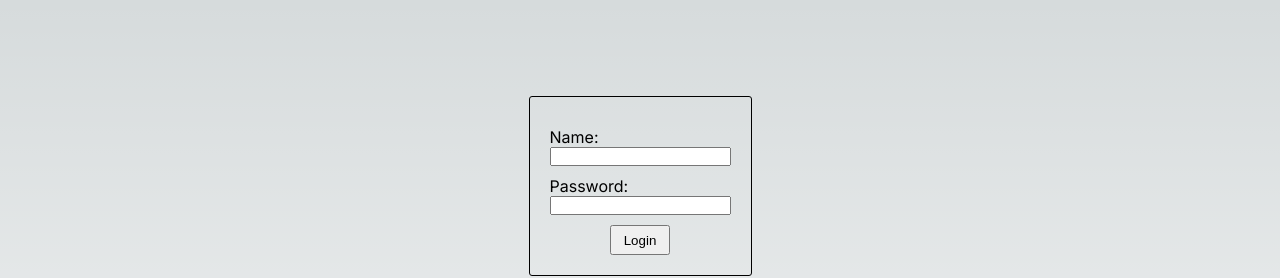
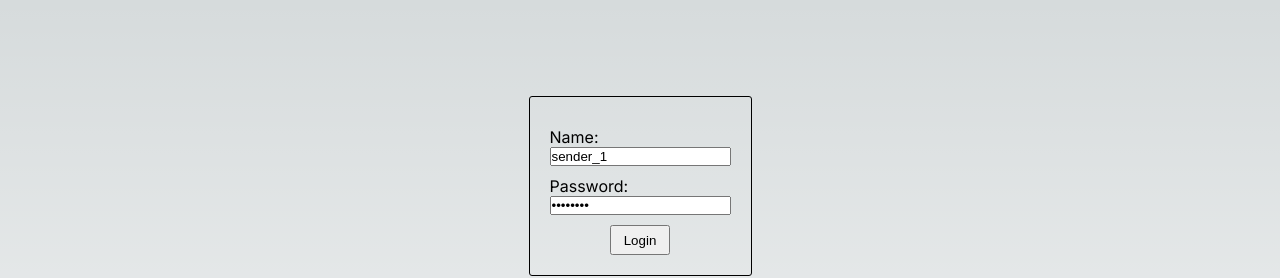
Before and after one commit to mohamedeliwa/delivery-service-client, a Next.js app: page / in a window 1280 px wide. Shown: the top 278 px of the page. Built offline with nearby package versions, Linux system fonts and the light colour scheme.

Commit message:
setting default values for form for easier testing

```diff
--- a/src/components/Login.tsx
+++ b/src/components/Login.tsx
@@ -9,8 +9,8 @@ const Login: React.FC<{
   setToken: (token: string) => void;
   setUser: (user: User) => void;
 }> = ({ token, user, setToken, setUser }) => {
-  const [name, setName] = useState<string>("");
-  const [password, setPassword] = useState("");
+  const [name, setName] = useState<string>("sender_1");
+  const [password, setPassword] = useState("password");
 
   const onFinish: FormEventHandler<HTMLFormElement> = async (e) => {
     try {
@@ -50,6 +50,7 @@ const Login: React.FC<{
           name="name"
           id="name"
           required
+          value={name}
           onChange={(e) => {
             e.preventDefault();
             setName(e.target.value);
@@ -63,6 +64,7 @@ const Login: React.FC<{
           name="password"
           id="password"
           required
+          value={password}
           onChange={(e) => {
             e.preventDefault();
             setPassword(e.target.value);
--- a/src/components/Sender.tsx
+++ b/src/components/Sender.tsx
@@ -11,9 +11,9 @@ const Sender: React.FC<{ token: string; user: User | null }> = ({
 }) => {
   const [parcels, setParcels] = useState<Parcel[]>([]);
   const [createParcelDto, setCreateParcelDto] = useState<CreateParcelDto>({
-    name: "",
-    pickupAddress: "",
-    dropoffAddress: "",
+    name: "parcel-1",
+    pickupAddress: "London",
+    dropoffAddress: "NY city",
     sender: user?.id || 0,
   });
 
@@ -98,6 +98,7 @@ const Sender: React.FC<{ token: string; user: User | null }> = ({
               name="name"
               id="name"
               required
+              value={createParcelDto.name}
               onChange={(e) => {
                 e.preventDefault();
                 setCreateParcelDto((parcel) => {
@@ -116,6 +117,7 @@ const Sender: React.FC<{ token: string; user: User | null }> = ({
               name="pickupAddress"
               id="pickupAddress"
               required
+              value={createParcelDto.pickupAddress}
               onChange={(e) => {
                 e.preventDefault();
                 setCreateParcelDto((parcel) => {
@@ -134,6 +136,7 @@ const Sender: React.FC<{ token: string; user: User | null }> = ({
               name="dropoffAddress"
               id="dropoffAddress"
               required
+              value={createParcelDto.dropoffAddress}
               onChange={(e) => {
                 e.preventDefault();
                 setCreateParcelDto((parcel) => {
```
